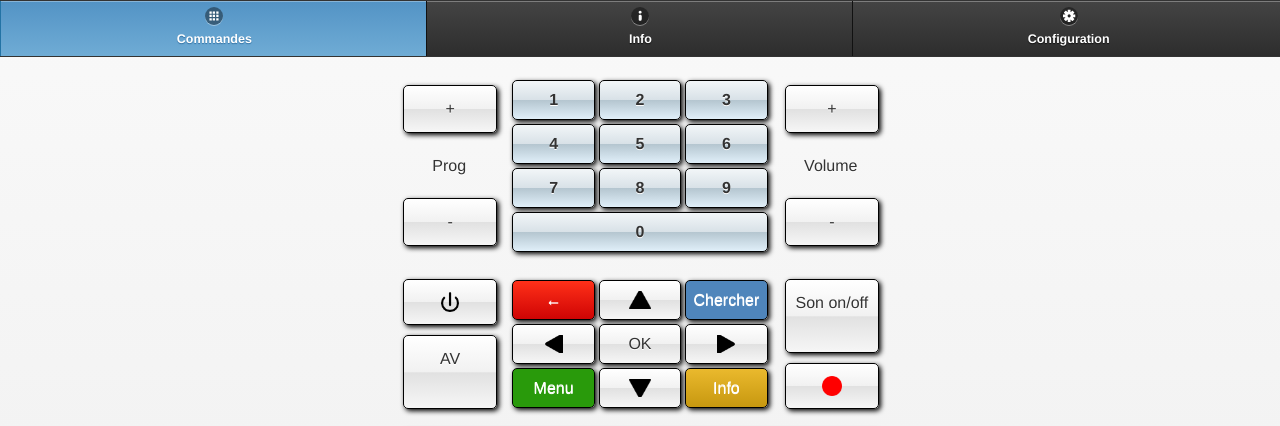
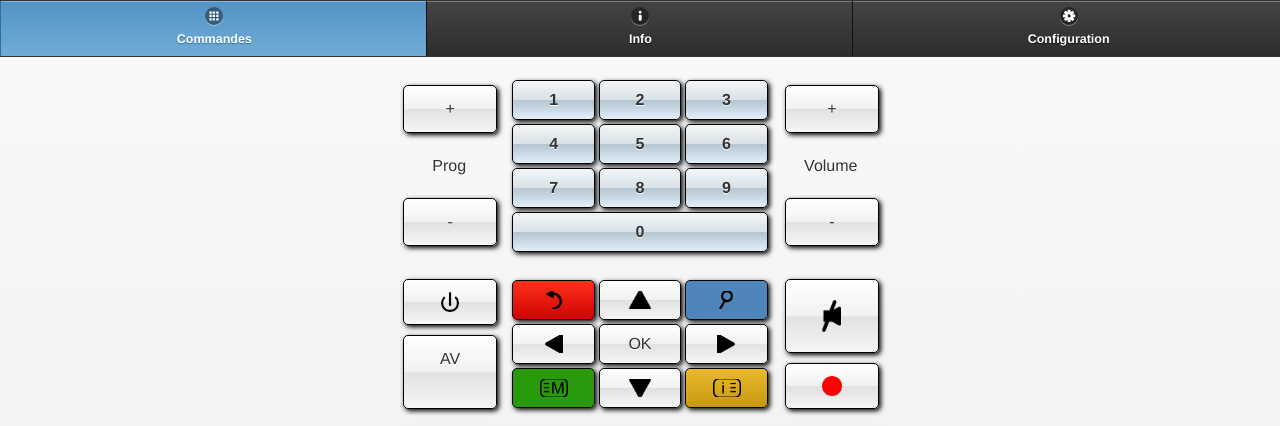
Before and after one commit to vhiribarren/freebox-zapper-webapp, a plain HTML site: page assets/www/index.html in a window 1280 px wide. Shown: the top 426 px of the page. Drawn offline with Linux system fonts and the light colour scheme.

Commit message:
Add: other icons: back, info, menu, mute, search.

```diff
--- a/assets/www/app.css
+++ b/assets/www/app.css
@@ -111,7 +111,8 @@ div.btn:active {
 
 .imgLeft, .imgRight, .imgUp, .imgDown,
 .imgFwd, .imgBwd, .imgPlay, .imgRec,
-.imgPower {
+.imgBlue, .imgRed, .imgGreen, .imgYellow,
+.imgPower, .imgMute {
 	width: 100%;
 	height: 100%;
 	background-size: auto 20px;
@@ -155,6 +156,26 @@ div.btn:active {
 	background-image: url(img/rec.png);
 }
 
+.imgBlue {
+	background-image: url(img/search.png);
+}
+
+.imgRed {
+	background-image: url(img/back.png);
+}
+
+.imgYellow {
+	background-image: url(img/info.png);
+}
+
+.imgGreen {
+	background-image: url(img/menu.png);
+}
+
+.imgMute {
+	background-size: auto 32px;
+	background-image: url(img/mute.png);
+}
 
 #btn-red {
 	color: white;
--- a/assets/www/index.html
+++ b/assets/www/index.html
@@ -91,9 +91,9 @@ along with this program.  If not, see <http://www.gnu.org/licenses/>.
 				<td id="groupPad" class="multiPadMiddle">
 					<table class="keypad">
 						<tr>
-							<td><div id="btn-red" class="btn" data-btn="red">←</div></td>
+							<td><div id="btn-red" class="btn" data-btn="red"><div class="imgRed">&nbsp;</div></div></td>
 							<td><div id="btn-up" class="btn" data-btn="up"><div class="imgUp">&nbsp;</div></div></td>
-							<td><div id="btn-blue" class="btn" data-btn="blue">Chercher</div></td>
+							<td><div id="btn-blue" class="btn" data-btn="blue"><div class="imgBlue">&nbsp;</div></div></td>
 						</tr>
 						<tr>
 							<td><div id="btn-left" class="btn" data-btn="left"><div class="imgLeft">&nbsp;</div></div></td>
@@ -101,14 +101,14 @@ along with this program.  If not, see <http://www.gnu.org/licenses/>.
 							<td><div id="btn-right" class="btn" data-btn="right"><div class="imgRight">&nbsp;</div></div></td>
 						</tr>
 						<tr>
-							<td><div id="btn-green" class="btn" data-btn="green">Menu</div></td>
+							<td><div id="btn-green" class="btn" data-btn="green"><div class="imgGreen">&nbsp;</div></div></td>
 							<td><div id="btn-down" class="btn" data-btn="down"><div class="imgDown">&nbsp;</div></div></td>
-							<td><div id="btn-yellow" class="btn" data-btn="yellow">Info</div></td>
+							<td><div id="btn-yellow" class="btn" data-btn="yellow"><div class="imgYellow">&nbsp;</div></div></td>
 						</tr>
 					</table>
 				</td>
 				<td id="groupMisc" class="multiPadRight">
-					<div id="btn-mute" class="btn" data-btn="mute">Son on/off</div>
+					<div id="btn-mute" class="btn" data-btn="mute"><div class="imgMute">&nbsp;</div></div>
 					<div id="btn-rec" class="btn" data-btn="rec"><div class="imgRec">&nbsp;</div></div>
 				</td>
 			</tr>
```
Also changed, not shown: assets/www/img/back.png (added), assets/www/img/info.png (added), assets/www/img/menu.png (added), assets/www/img/mute.png (added), assets/www/img/search.png (added).
